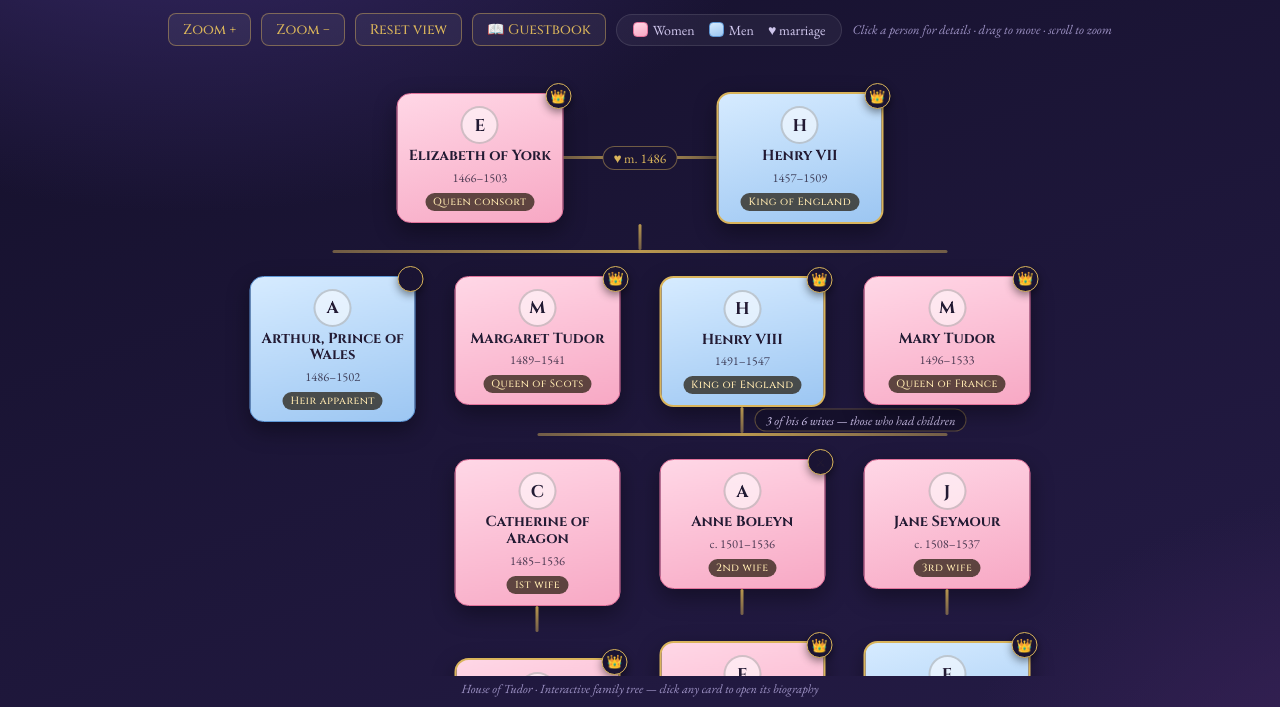
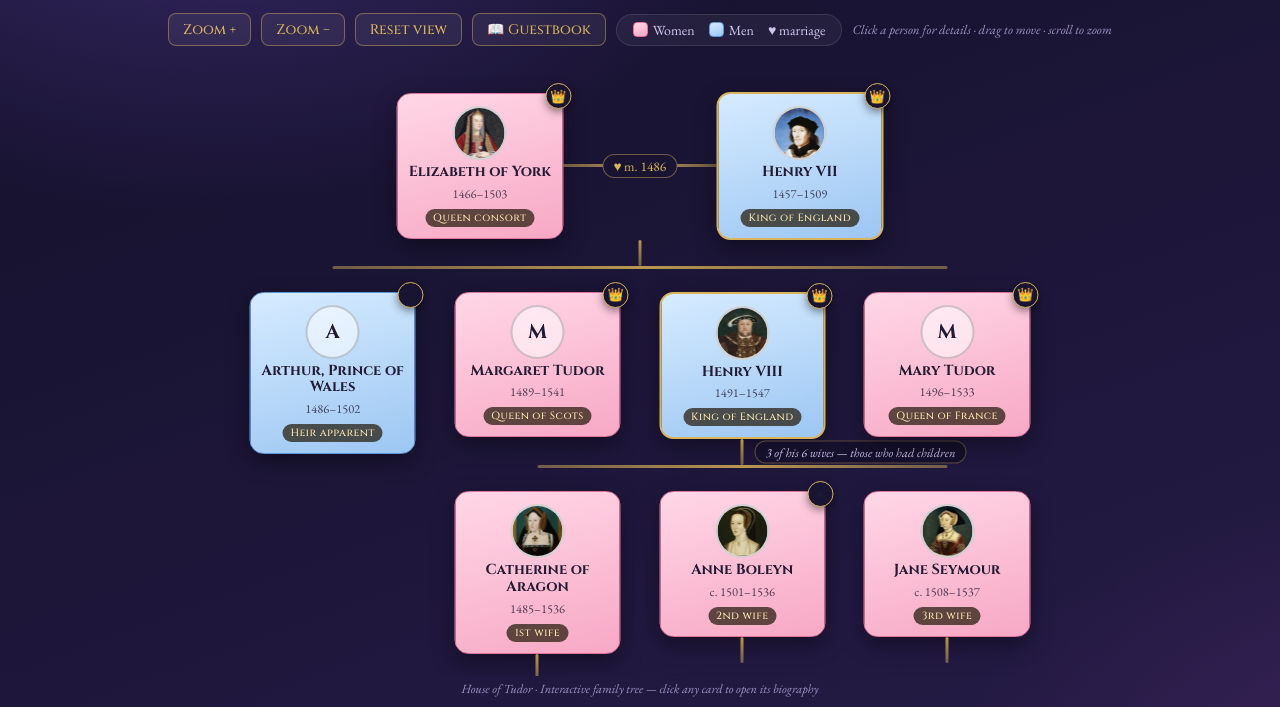
Before and after one commit to Croccantino/tudor-family-tree, a plain HTML site: page index.html in a window 1280 px wide. Shown: the part 93-800 px from the top of the page. Drawn offline with nearby package versions, Linux system fonts and the light colour scheme.

Commit message:
Add Tudor portraits to cards and modal

```diff
--- a/script.js
+++ b/script.js
@@ -6,6 +6,7 @@ const PEOPLE = {
     name: "Elizabeth of York",
     gender: "female",
     initial: "E",
+    img: "images/elizabeth-of-york.webp",
     sub: "Queen consort of England · 11 February 1466 – 11 February 1503",
     tags: ["Daughter of Edward IV", "Mother of Henry VIII", "Founded the Tudor dynasty"],
     body: `
@@ -17,6 +18,7 @@ const PEOPLE = {
     name: "Henry VII",
     gender: "male",
     initial: "H",
+    img: "images/henry-vii.webp",
     sub: "King of England, founder of the House of Tudor · 28 January 1457 – 21 April 1509",
     tags: ["Reigned 1485–1509", "Won Bosworth Field", "Restored royal finances"],
     body: `
@@ -50,6 +52,7 @@ const PEOPLE = {
     name: "Henry VIII",
     gender: "male",
     initial: "H",
+    img: "images/henry-viii.webp",
     sub: "King of England · 28 June 1491 – 28 January 1547",
     tags: ["Reigned 1509–1547", "Six wives", "Broke with Rome"],
     body: `
@@ -72,6 +75,7 @@ const PEOPLE = {
     name: "Catherine of Aragon",
     gender: "female",
     initial: "C",
+    img: "images/catherine-of-aragon.webp",
     sub: "First wife of Henry VIII · 16 December 1485 – 7 January 1536",
     tags: ["Spanish infanta", "Married Henry in 1509", "Mother of Mary I"],
     body: `
@@ -83,6 +87,7 @@ const PEOPLE = {
     name: "Anne Boleyn",
     gender: "female",
     initial: "A",
+    img: "images/anne-boleyn.webp",
     sub: "Second wife of Henry VIII · c. 1501/1507 – 19 May 1536",
     tags: ["Mother of Elizabeth I", "Key figure of the Reformation", "Executed 1536"],
     body: `
@@ -94,6 +99,7 @@ const PEOPLE = {
     name: "Jane Seymour",
     gender: "female",
     initial: "J",
+    img: "images/jane-seymour.webp",
     sub: "Third wife of Henry VIII · c. 1508 – 24 October 1537",
     tags: ["Only wife buried as queen", "Mother of Edward VI", "Died after childbirth"],
     body: `
@@ -105,6 +111,7 @@ const PEOPLE = {
     name: "Mary I",
     gender: "female",
     initial: "M",
+    img: "images/mary-i.webp",
     sub: "Queen of England · 18 February 1516 – 17 November 1558",
     tags: ["First queen regnant", "Daughter of Henry & Catherine", "Married Philip II of Spain"],
     body: `
@@ -116,6 +123,7 @@ const PEOPLE = {
     name: "Elizabeth I",
     gender: "female",
     initial: "E",
+    img: "images/elizabeth-i.webp",
     sub: "Queen of England · 7 September 1533 – 24 March 1603",
     tags: ["Reigned 1558–1603", "\"The Virgin Queen\"", "Defeat of the Spanish Armada"],
     body: `
@@ -127,6 +135,7 @@ const PEOPLE = {
     name: "Edward VI",
     gender: "male",
     initial: "E",
+    img: "images/edward-vi.webp",
     sub: "King of England · 12 October 1537 – 6 July 1553",
     tags: ["Reigned 1547–1553", "First Protestant king", "Died aged 15"],
     body: `
@@ -146,8 +155,21 @@ function openModal(id) {
   if (!p) return;
   lastFocused = document.activeElement;
 
-  document.getElementById("modal-avatar").className = "modal-avatar " + p.gender;
-  document.getElementById("modal-avatar").textContent = p.initial;
+  const av = document.getElementById("modal-avatar");
+  av.className = "modal-avatar " + p.gender;
+  av.textContent = p.initial;
+  if (p.img) {
+    const im = document.createElement("img");
+    im.src = p.img;
+    im.alt = "";
+    av.textContent = "";
+    av.appendChild(im);
+    av.classList.add("has-photo");
+    im.addEventListener("error", () => {
+      av.classList.remove("has-photo");
+      av.textContent = p.initial;
+    });
+  }
   document.getElementById("modal-title").textContent = p.name;
   document.getElementById("modal-sub").textContent = p.sub;
 
@@ -257,6 +279,25 @@ document.querySelectorAll(".person").forEach(btn => {
   });
 });
 
+/* ---------- portraits ---------- */
+document.querySelectorAll(".person").forEach(btn => {
+  const p = PEOPLE[btn.dataset.id];
+  if (!p || !p.img) return;
+  const av = btn.querySelector(".avatar");
+  if (!av) return;
+  const im = document.createElement("img");
+  im.src = p.img;
+  im.alt = "";
+  im.loading = "lazy";
+  av.textContent = "";
+  av.appendChild(im);
+  av.classList.add("has-photo");
+  im.addEventListener("error", () => {
+    av.classList.remove("has-photo");
+    av.textContent = p.initial;
+  });
+});
+
 window.addEventListener("resize", fit);
 window.addEventListener("load", fit);
 fit();
--- a/style.css
+++ b/style.css
@@ -274,16 +274,28 @@ header p {
 .person.monarch { border-width: 2.5px; border-color: var(--gold); }
 
 .avatar {
-  width: 38px; height: 38px;
+  width: 54px; height: 54px;
   border-radius: 50%;
   display: flex;
   align-items: center;
   justify-content: center;
   font-family: "Cinzel", Georgia, serif;
   font-weight: 700;
-  font-size: 17px;
+  font-size: 20px;
   background: rgba(255, 255, 255, .55);
   border: 2px solid rgba(0, 0, 0, .18);
+  overflow: hidden;
+}
+
+.avatar.has-photo { background: #fff; }
+
+.avatar img,
+.modal-avatar img {
+  width: 100%;
+  height: 100%;
+  object-fit: cover;
+  object-position: center;
+  display: block;
 }
 
 .p-name {
@@ -399,16 +411,17 @@ header p {
 .modal-close:hover { background: rgba(34, 26, 51, .14); }
 
 .modal-avatar {
-  width: 64px; height: 64px;
+  width: 84px; height: 84px;
   border-radius: 50%;
   display: flex;
   align-items: center;
   justify-content: center;
   font-family: "Cinzel", Georgia, serif;
   font-weight: 700;
-  font-size: 28px;
+  font-size: 34px;
   border: 3px solid var(--gold);
   margin-bottom: 12px;
+  overflow: hidden;
 }
 
 .modal-avatar.female { background: linear-gradient(165deg, var(--pink1), var(--pink2)); }
```
Also changed, not shown: images/anne-boleyn.webp (added), images/catherine-of-aragon.webp (added), images/edward-vi.webp (added), images/elizabeth-i.webp (added), images/elizabeth-of-york.webp (added), images/henry-vii.webp (added), images/henry-viii.webp (added), images/jane-seymour.webp (added), images/mary-i.webp (added).
